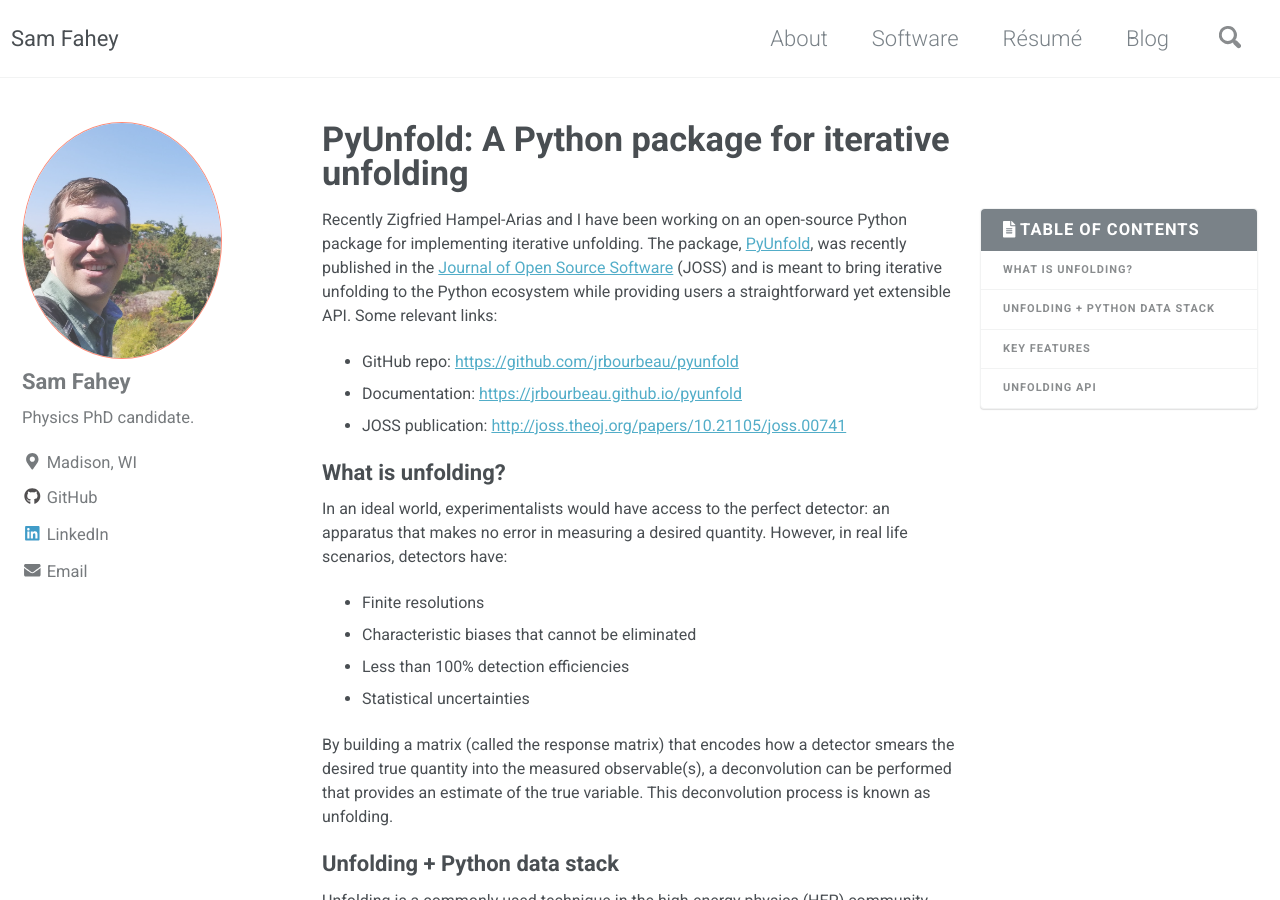
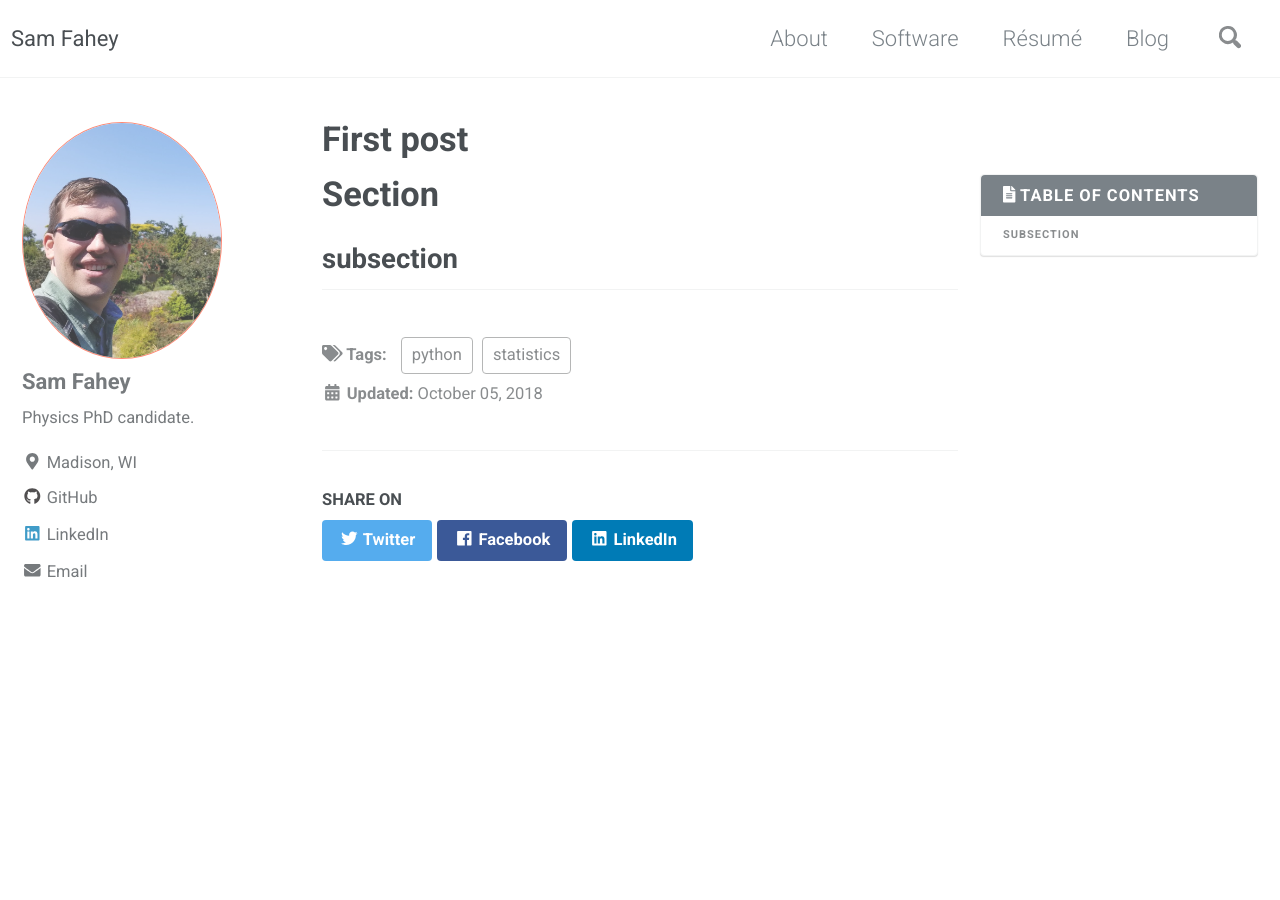
Before and after one commit to sam-fahey/jrbourbeau.github.io, a Jekyll site: the page built from _posts/2018-07-15-pyunfold-overview.markdown, in a window 1280 px wide and 900 px high. Built offline with Jekyll 4.4.1, drawn with Linux system fonts in a browser that asks for light colours; nearby versions of some CDN libraries; some of the changed text lies outside the part shown.

Commit message:
Update 2018-07-15-pyunfold-overview.markdown

````diff
--- a/_posts/2018-07-15-pyunfold-overview.markdown
+++ b/_posts/2018-07-15-pyunfold-overview.markdown
@@ -1,80 +1,12 @@
 ---
-title: "PyUnfold: A Python package for iterative unfolding"
+title: "First post"
 tags:
   - python
   - statistics
-  - deconvolution
 toc: true
 toc_label: "Table of contents"
-date: July 9, 2018
+date: October 5, 2018
 ---
 
-Recently Zigfried Hampel-Arias and I have been working on an open-source Python
-package for implementing iterative unfolding. The package, [PyUnfold](https://github.com/jrbourbeau/pyunfold), was recently published in the [Journal of Open Source Software](https://joss.theoj.org/) (JOSS) and is meant to
-bring iterative unfolding to the Python ecosystem while providing users a straightforward yet extensible API. Some relevant links:
-
-- GitHub repo: [https://github.com/jrbourbeau/pyunfold](https://github.com/jrbourbeau/pyunfold)
-- Documentation: [https://jrbourbeau.github.io/pyunfold](https://jrbourbeau.github.io/pyunfold)
-- JOSS publication: [http://joss.theoj.org/papers/10.21105/joss.00741](http://joss.theoj.org/papers/10.21105/joss.00741)
-
-
-### What is unfolding?
-
-In an ideal world, experimentalists would have access to the perfect detector: an apparatus
-that makes no error in measuring a desired quantity. However, in real life scenarios,
-detectors have:
-
-- Finite resolutions
-- Characteristic biases that cannot be eliminated
-- Less than 100% detection efficiencies
-- Statistical uncertainties
-
-By building a matrix (called the response matrix) that encodes how a detector smears the desired true quantity into
-the measured observable(s), a deconvolution can be performed that provides an estimate
-of the true variable. This deconvolution process is known as unfolding.
-
-
-### Unfolding + Python data stack
-
-Unfolding is a commonly used technique in the high-energy physics (HEP) community. However, the unfolding software tools used in HEP maintain a strong dependence on the [ROOT data analysis framework](https://root.cern.ch/), which is not typically used outside the HEP community. This dependency on ROOT is a hurdle for those who would like to use one of these unfolding packages, but don't want to learn an entire new analysis framework to do so.
-
-Thus one of the main goals for PyUnfold is to provide an unfolding toolkit for members of _all scientific disciplines_ in an easy-to-use package. To accomplish this, PyUnfold is built on top of the familiar Python data stack (i.e. NumPy, SciPy, and pandas), thus broadening its scope to a general scientific audience.
-
-
-### Key features
-
-In addition to bringing unfolding to a more general audience, PyUnfold also implements several new features that members of the unfolding community have been advocating for. Some key features of PyUnfold include:
-
-- Support for custom, user defined initial prior probability distributions.
-- Unfolding stopping criteria based on test statistic calculations comparing unfolded distributions from one iteration to the next.
-- Tunable spline regularization as a means of ensuring that unfolded distributions do not suffer from growing fluctuations potentially arising from the finite binning of the response matrix.
-- Support for multidimensional unfolding.
-
-
-### Unfolding API
-
-PyUnfold has an `iterative_unfold` function that takes in as input the necessary observed distributions, response matrix, and detection efficiencies and returns the unfolded distribution and corresponding uncertainties.
-
-```python
-from pyunfold import iterative_unfold
-
-# Load array-like observed distribution, response matrix,
-# and detection efficiencies (e.g. NumPy ndarrays)
-data = ...
-data_err = ...
-response = ...
-response_err = ...
-efficiencies = ...
-efficiencies_err = ...
-
-unfolded_result = iterative_unfold(data=data,
-                                   data_err=data_err,
-                                   response=response,
-                                   response_err=response_err,
-                                   efficiencies=efficiencies,
-                                   efficiencies_err=efficiencies_err)
-```
-
-Additional inputs (e.g. a user-defined initial prior distribution) can also be provided to `iterative_unfold`. See the [PyUnfold API documentation](https://jrbourbeau.github.io/pyunfold/api.html) for complete details.
-
-For example uses of PyUnfold, see the [PyUnfold Tutorial](https://jrbourbeau.github.io/pyunfold/notebooks/tutorial) and [Advanced Techniques](https://jrbourbeau.github.io/pyunfold/advanced) sections of the documentation.
+# Section
+## subsection
````
